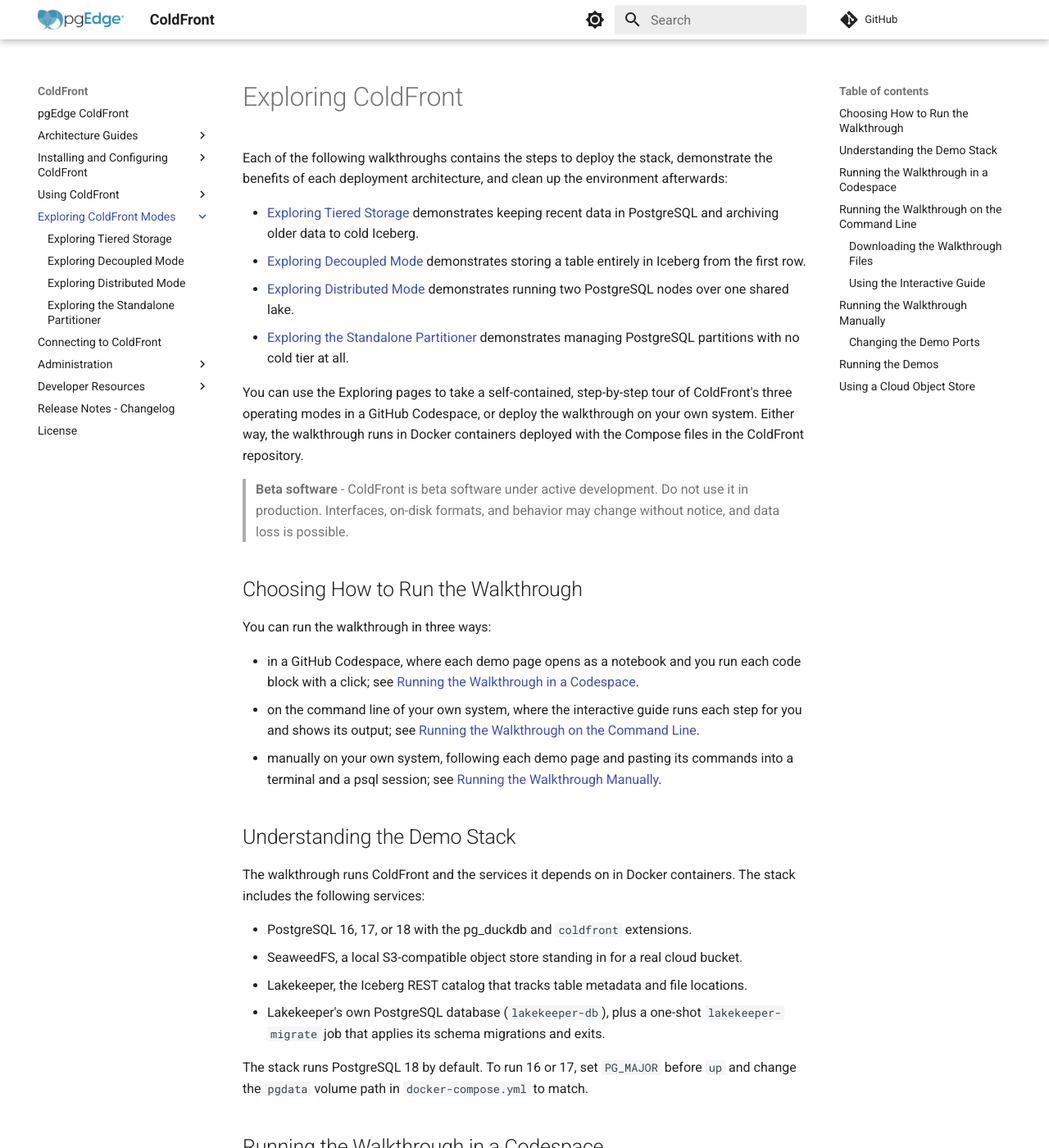
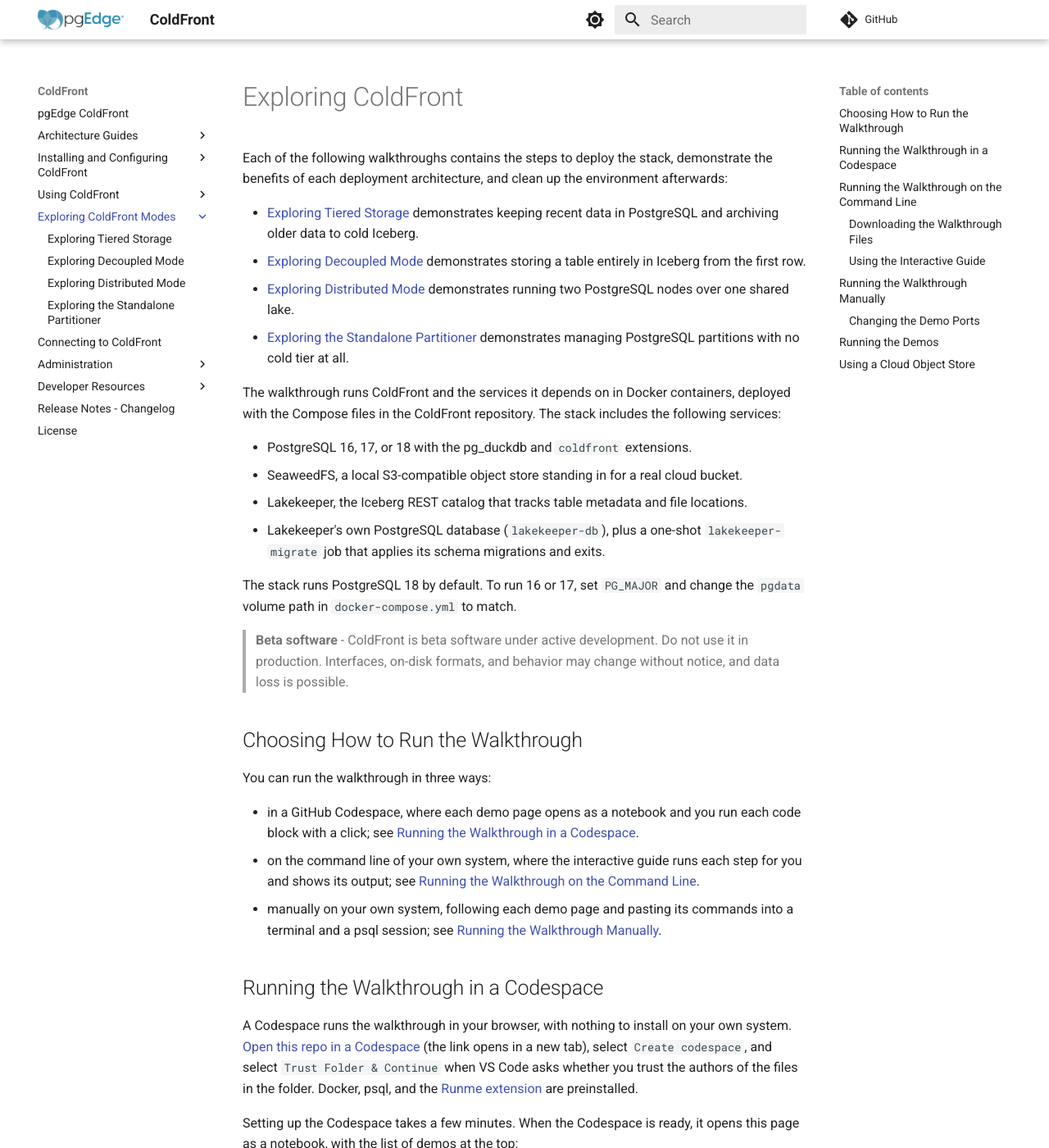
Before and after one commit to pgEdge/coldfront, an MkDocs documentation site: the page built from docs/exploring_coldfront/index.md, in a window 1280 px wide and 1400 px high. Shown: the whole window at 82% size. Built offline with MkDocs 1.6.1 and Material for MkDocs 9.7.7, drawn with Linux system fonts in a browser that asks for light colours; comment, search, counter and statistics services are not loaded.

Commit message:
Describe the demo stack in the Exploring page's opening

```diff
--- a/docs/exploring_coldfront/index.md
+++ b/docs/exploring_coldfront/index.md
@@ -16,10 +16,20 @@ environment afterwards:
 - [Exploring the Standalone Partitioner](../walkthrough_partitioner.md)
   demonstrates managing PostgreSQL partitions with no cold tier at all.
 
-You can use the Exploring pages to take a self-contained, step-by-step tour of
-ColdFront's three operating modes in a GitHub Codespace, or deploy the
-walkthrough on your own system. Either way, the walkthrough runs in Docker
-containers deployed with the Compose files in the ColdFront repository.
+The walkthrough runs ColdFront and the services it depends on in Docker
+containers, deployed with the Compose files in the ColdFront repository. The
+stack includes the following services:
+
+- PostgreSQL 16, 17, or 18 with the pg_duckdb and `coldfront` extensions.
+- SeaweedFS, a local S3-compatible object store standing in for a real cloud
+  bucket.
+- Lakekeeper, the Iceberg REST catalog that tracks table metadata and file
+  locations.
+- Lakekeeper's own PostgreSQL database (`lakekeeper-db`), plus a one-shot
+  `lakekeeper-migrate` job that applies its schema migrations and exits.
+
+The stack runs PostgreSQL 18 by default. To run 16 or 17, set `PG_MAJOR` and
+change the `pgdata` volume path in `docker-compose.yml` to match.
 
 > **Beta software** - ColdFront is beta software under active development. Do
 > not use it in production. Interfaces, on-disk formats, and behavior may
@@ -38,22 +48,6 @@ You can run the walkthrough in three ways:
 - manually on your own system, following each demo page and pasting its
   commands into a terminal and a psql session; see
   [Running the Walkthrough Manually](#running-the-walkthrough-manually).
-
-## Understanding the Demo Stack
-
-The walkthrough runs ColdFront and the services it depends on in Docker
-containers. The stack includes the following services:
-
-- PostgreSQL 16, 17, or 18 with the pg_duckdb and `coldfront` extensions.
-- SeaweedFS, a local S3-compatible object store standing in for a real cloud
-  bucket.
-- Lakekeeper, the Iceberg REST catalog that tracks table metadata and file
-  locations.
-- Lakekeeper's own PostgreSQL database (`lakekeeper-db`), plus a one-shot
-  `lakekeeper-migrate` job that applies its schema migrations and exits.
-
-The stack runs PostgreSQL 18 by default. To run 16 or 17, set `PG_MAJOR` before
-`up` and change the `pgdata` volume path in `docker-compose.yml` to match.
 
 ## Running the Walkthrough in a Codespace
 
```
